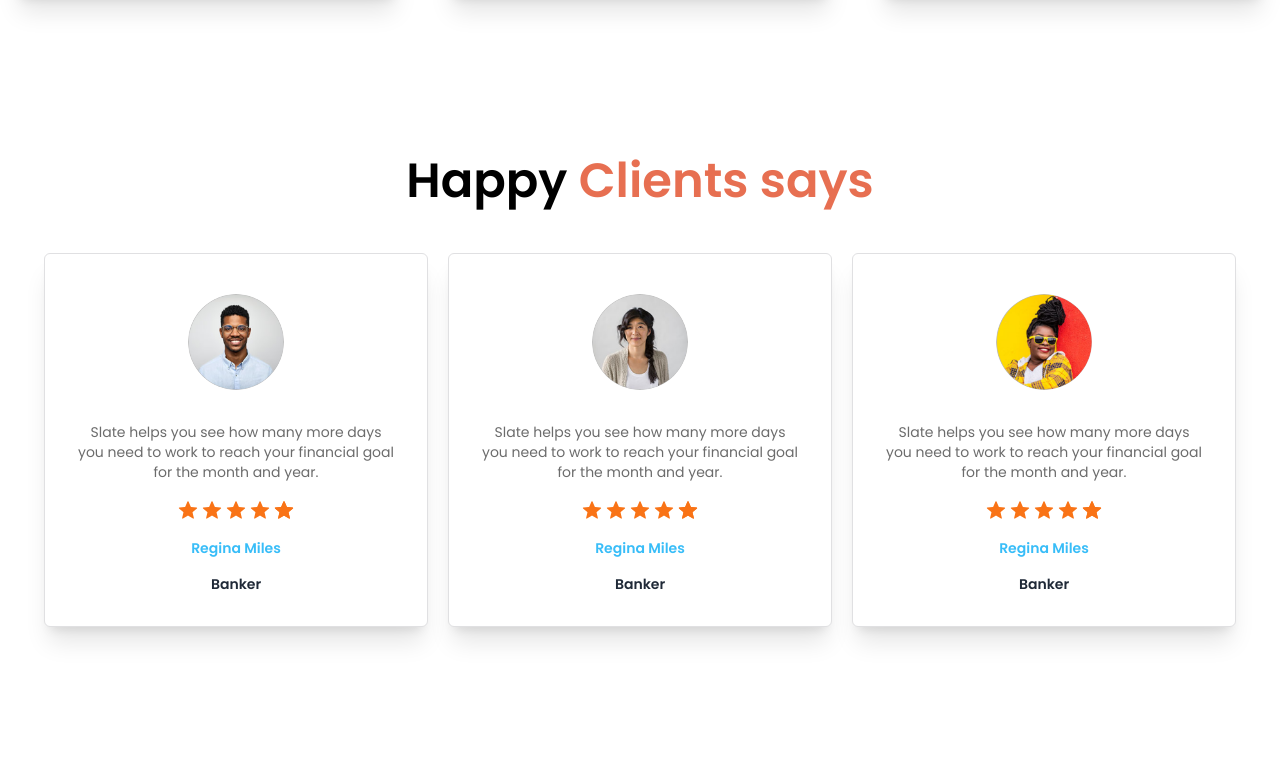
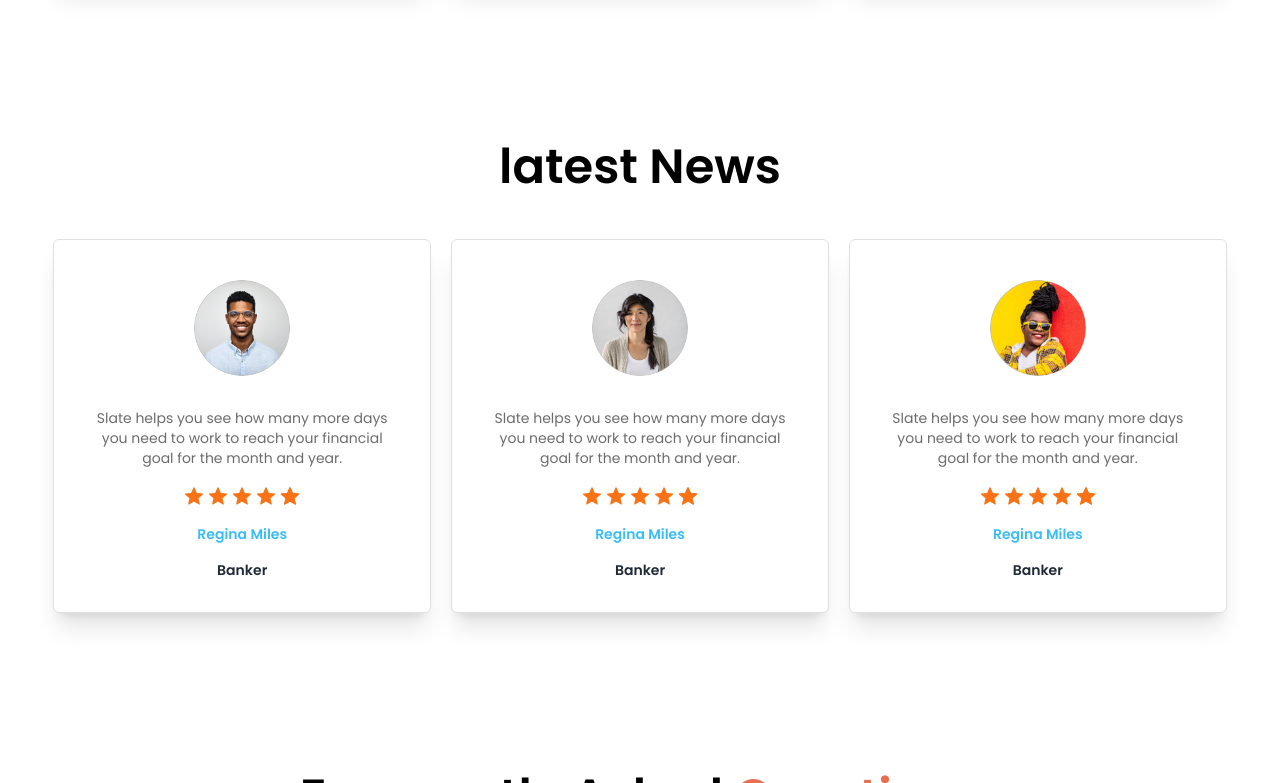
Before and after one commit to RaiyanJiyon/Biker-Zone, a plain HTML site: page index.html in a window 1280 px wide. Shown: the part 2017-2800 px from the top of the page. Drawn offline with nearby package versions, Linux system fonts and the light colour scheme.

Commit message:
Fixed width bugs in multiple section

```diff
--- a/index.html
+++ b/index.html
@@ -37,9 +37,9 @@
 </head>
 
 <body class="poppins-thin">
-    <!-- header container -->
-    <header class="md:container mx-auto">
-        <!-- navbar -->
+    <!-- ?header container -->
+    <header class="md:w-11/12 mx-auto">
+        <!-- ?navbar -->
         <div class="navbar bg-base-100">
             <div class="flex-1">
                 <div class="dropdown">
@@ -73,7 +73,7 @@
             </div>
         </div>
 
-        <!-- banner -->
+        <!-- ?banner -->
         <div class="carousel w-full mt-4 md:mt-8 bg-[#E76F511A] rounded-md">
             <!-- slider 1 -->
             <div id="slide1" class="carousel-item relative w-full">
@@ -193,9 +193,9 @@
         </div>
     </header>
 
-    <!-- main container -->
+    <!-- ?main container -->
     <main>
-        <!-- feature bike section -->
+        <!-- ?feature bike section -->
         <section class="md:container mx-auto mt-12 md:mt-40">
             <!-- feature bike content -->
             <div class="w-3/4 mx-auto text-center">
@@ -223,8 +223,8 @@
             </div>
         </section>
 
-        <!-- latest news -->
-        <section class="w-full container mx-auto mt-12 md:mt-40">
+        <!-- ?latest news -->
+        <section class="w-11/12 mx-auto mt-12 md:mt-40">
             <!-- latest news container -->
             <div class="w-11/12 mx-auto text-center">
                 <h2 class="text-title-color text-4xl md:text-5xl font-semibold">
@@ -291,17 +291,18 @@
             </div>
         </section>
 
-        <!-- happy client -->
-        <section class="w-full container mx-auto mt-12 md:mt-40">
-            <!-- happy client container -->
+
+        <!-- ?happy client -->
+        <section class="w-11/12 mx-auto mt-12 md:mt-40">
+            <!-- latest news container -->
             <div class="w-11/12 mx-auto text-center">
                 <h2 class="text-title-color text-4xl md:text-5xl font-semibold">
-                    Happy <span class="text-primary-color">Clients says</span>
+                    latest News
                 </h2>
             </div>
 
-            <!-- happy client cards -->
-            <div class="flex flex-col md:flex-row md:justify-center md:item mt-6 md:mt-12 gap-5">
+            <!-- latest news cards -->
+            <div class="flex flex-col md:flex-row justify-around gap-5 mt-2 md:mt-12">
                 <!-- card 1 -->
                 <div class="card bg-base-100 w-full md:w-96 shadow-xl rounded-md border border-[#e0e0e2] ">
                     <!-- card image -->
@@ -463,7 +464,7 @@
             </div>
         </section>
 
-        <!-- frequently asked  -->
+        <!-- ?frequently asked  -->
         <section class="w-11/12 md:w-full container mx-auto mt-12 md:mt-40">
             <!-- frequently asked  container -->
             <div class="w-11/12 mx-auto text-center">
@@ -548,7 +549,7 @@
         </section>
     </main>
 
-    <!-- footer container -->
+    <!-- ?footer container -->
     <footer class="footer footer-center bg-black text-white text-base-content rounded p-10 mt-12 md:mt-40">
         <nav class="grid grid-flow-col gap-4">
             <a class="link link-hover">About us</a>
```
